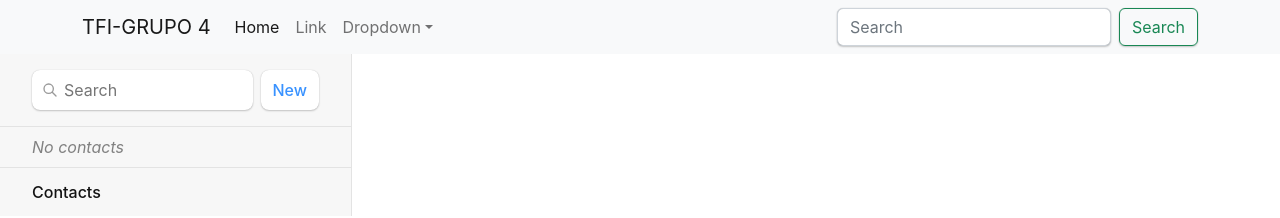
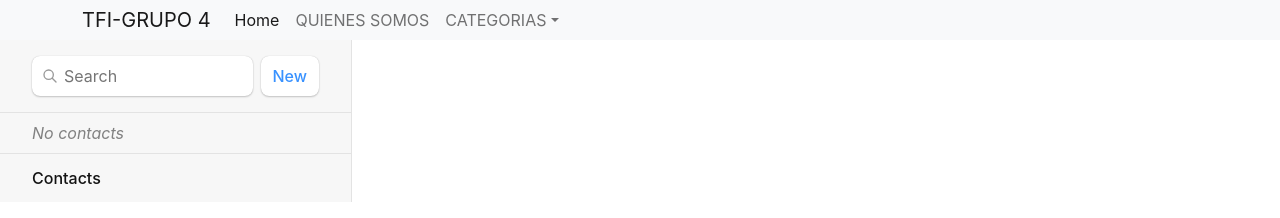
Before and after one commit to josemasa/REACT--TP-ANIMALES, a React (Vite) app in the folder frontend/: page /contacts/1 in a window 1280 px wide. Shown: the top 218 px of the page. Built offline with nearby package versions, Linux system fonts and the light colour scheme.

Commit message:
corecciones lunes

```diff
--- a/frontend/index.html
+++ b/frontend/index.html
@@ -3,12 +3,12 @@
 
 <head>
   <meta charset="UTF-8" />
-  <link rel="icon" type="image/svg+xml" href="/vite.svg" />
+
   <meta name="viewport" content="width=device-width, initial-scale=1.0" />
   <!-- CSS only -->
   <link href="https://cdn.jsdelivr.net/npm/bootstrap@5.2.2/dist/css/bootstrap.min.css" rel="stylesheet"
     integrity="sha384-Zenh87qX5JnK2Jl0vWa8Ck2rdkQ2Bzep5IDxbcnCeuOxjzrPF/et3URy9Bv1WTRi" crossorigin="anonymous">
-  <title>Vite + React</title>
+  <title>TFI-FS</title>
 </head>
 
 <body>
--- a/frontend/src/components/Navbar.jsx
+++ b/frontend/src/components/Navbar.jsx
@@ -29,7 +29,7 @@ function Navbar() {
                 </li>
                 <li class="nav-item">
                   <a class="nav-link" href="#">
-                    Link
+                    QUIENES SOMOS
                   </a>
                 </li>
                 <li class="nav-item dropdown">
@@ -41,31 +41,18 @@ function Navbar() {
                     aria-haspopup="true"
                     aria-expanded="false"
                   >
-                    Dropdown
+                    CATEGORIAS
                   </a>
                   <div class="dropdown-menu" aria-labelledby="dropdownId">
                     <a class="dropdown-item" href="#">
-                      Action 1
+                      AVES
                     </a>
                     <a class="dropdown-item" href="#">
-                      Action 2
+                      MAMIFEROS
                     </a>
                   </div>
                 </li>
               </ul>
-              <form class="d-flex my-2 my-lg-0">
-                <input
-                  class="form-control me-sm-2"
-                  type="text"
-                  placeholder="Search"
-                />
-                <button
-                  class="btn btn-outline-success my-2 my-sm-0"
-                  type="submit"
-                >
-                  Search
-                </button>
-              </form>
             </div>
           </div>
         </nav>
@@ -77,5 +64,7 @@ function Navbar() {
 export default Navbar;
 
 const NavContainer = styled.nav`
-  color: white;
+  nav {
+    background-color: aqua;
+  }
 `;
```
